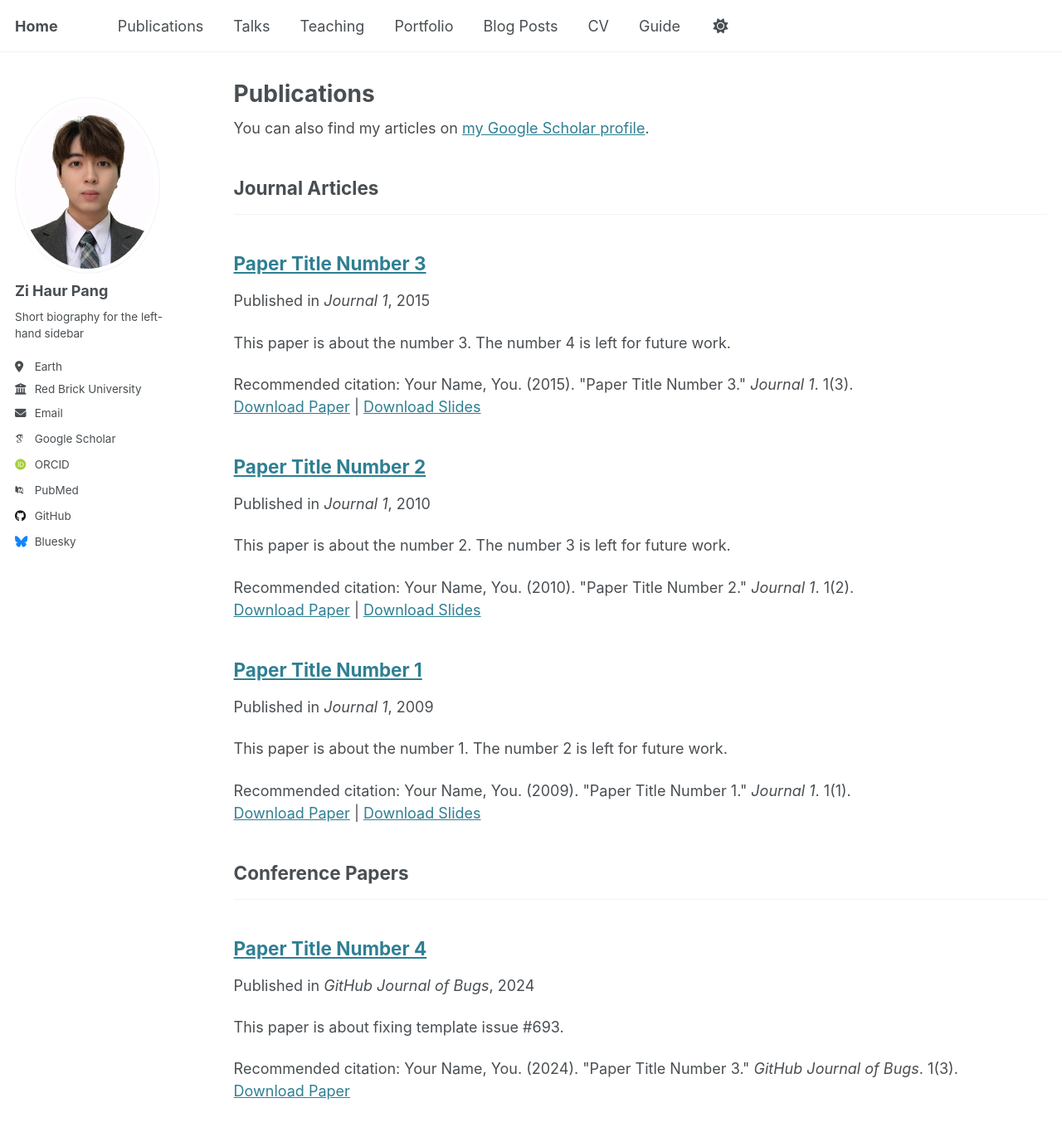
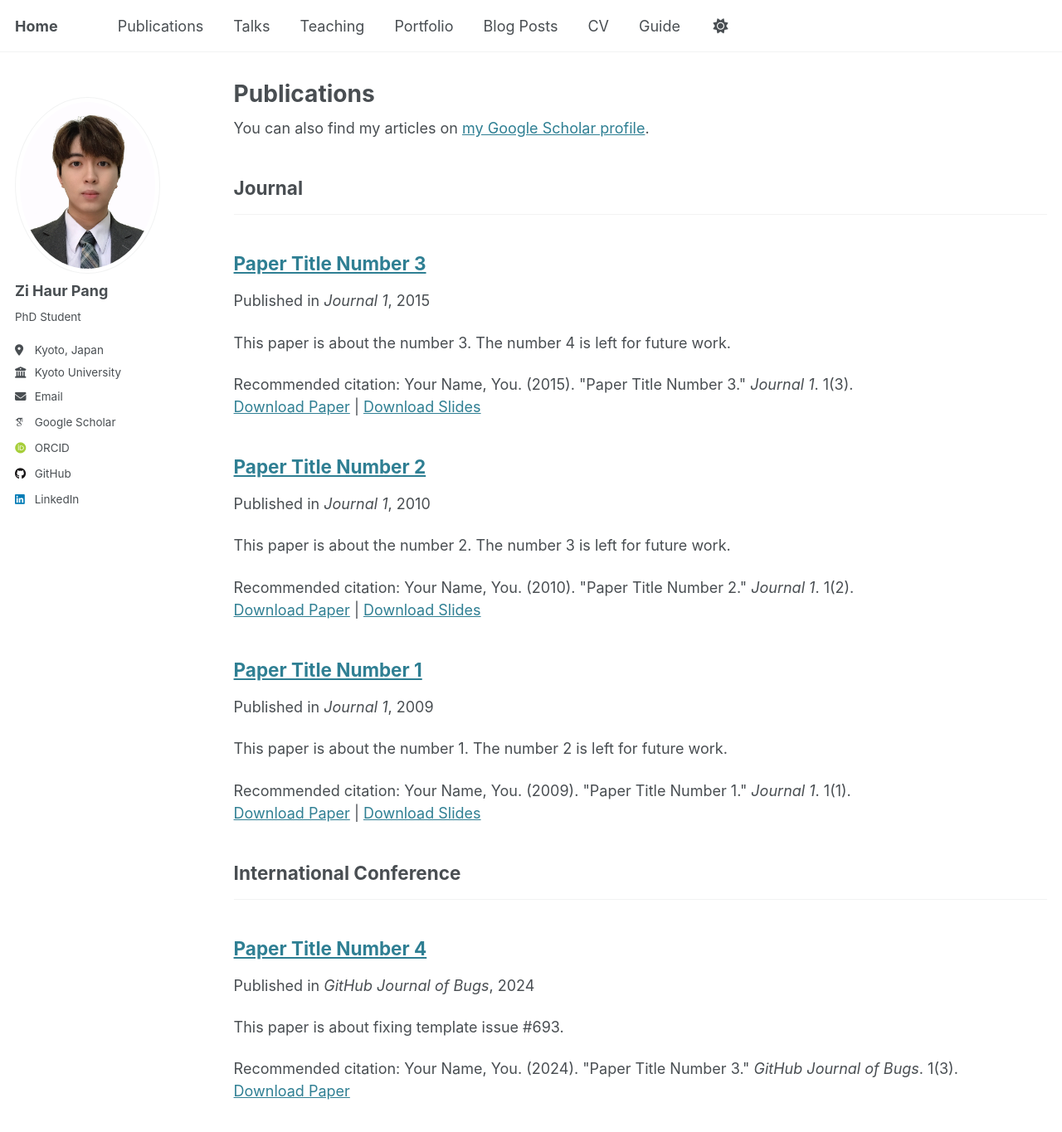
Before and after one commit to zihaurpang/zihaurpang_dev.github.io, a Jekyll site: the page built from _pages/publications.html, in a window 1280 px wide and 1400 px high. Shown: the top 1365 px of the window at 83% size. Built offline with Jekyll 4.4.1, drawn with Linux system fonts in a browser that asks for light colours; some web fonts are replaced.

Commit message:
Update _config.yml

```diff
--- a/_config.yml
+++ b/_config.yml
@@ -25,19 +25,19 @@ author:
   avatar           : "profile_pic.JPG"
   name             : "Zi Haur Pang"
   pronouns         : # example: "she/her"
-  bio              : "Short biography for the left-hand sidebar"
-  location         : "Earth"
-  employer         : "Red Brick University"
+  bio              : "PhD Student"
+  location         : "Kyoto, Japan"
+  employer         : "Kyoto University"
   uri              : # URL
-  email            : "none@example.org"
+  email            : "pang.haur.42a@st.kyoto-u.ac.jp"
 
   # Academic websites
   arxiv            : # URL - Update with the correct link to your profile
-  googlescholar    : "https://scholar.google.com/citations?user=PS_CX0AAAAAJ"
+  googlescholar    : "https://scholar.google.com/citations?user=-nNY8m4AAAAJ&hl=en"
   impactstory      : # URL
-  orcid            : "http://orcid.org/yourorcidurl"
+  orcid            : "https://orcid.org/0009-0003-6650-8982"
   semantic         : # URL
-  pubmed           : "https://www.ncbi.nlm.nih.gov/pubmed/?term=john+snow"
+  pubmed           : # URL
   researchgate     : # URL
   scopus           : # URL
 
@@ -45,12 +45,12 @@ author:
   bitbucket        : # Username - Update with your username on the site
   codepen          : # Username
   dribbble         : # Username
-  github           : "academicpages"
+  github           : "zihaurpang"
   kaggle           : # Username
   stackoverflow    : # User number or user number and name (i.e., use "1" or "1/jeff-atwood")
 
   # Social media
-  bluesky          : "bsky.app" # Replace this with you Bluesky username
+  bluesky          : # # Replace this with you Bluesky username
   facebook         : # Username
   flickr           : # Username
   foursquare       : # Username
@@ -59,7 +59,7 @@ author:
   keybase          : # Username
   instagram        : # Username
   lastfm           : # Username
-  linkedin         : # Username
+  linkedin         : "zihaurpang0309"
   mastodon         : # URL
   medium           : # URL
   pinterest        : # Username
@@ -80,9 +80,11 @@ publication_category:
   books:
     title: 'Books'
   manuscripts:
-    title: 'Journal Articles'
+    title: 'Journal'
   conferences:
-    title: 'Conference Papers'
+    title: 'International Conference'
+  domestic:
+    title: 'Domestic Conference'
 
 # Site Settings
 teaser                   :  # filename of teaser fallback teaser image placed in /images/, .e.g. "500x300.png"
```
